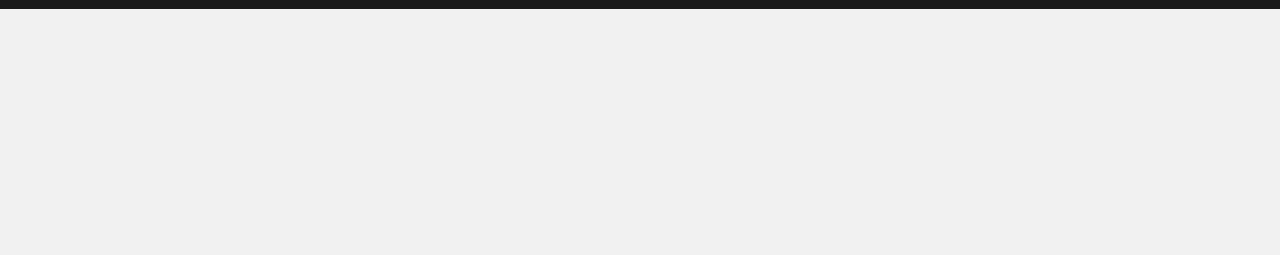
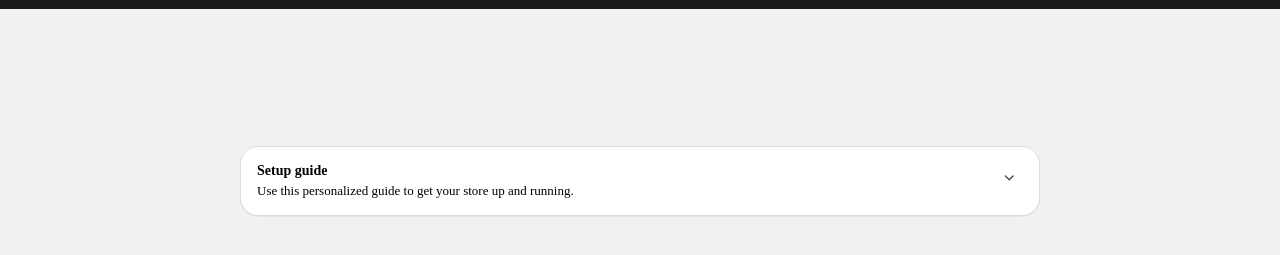
Before and after one commit to Folayimi/Front-Hackaton, a plain HTML site: page index.html in a window 1280 px wide. Shown: the part 315-570 px from the top of the page. Drawn offline with Linux system fonts and the light colour scheme.

Commit message:
made changes

```diff
--- a/app.css
+++ b/app.css
@@ -37,6 +37,7 @@ body {
   border-radius: 8px;
   border: 1px solid var(--stroke-s-200, #616161);
   background: var(--grey-g-200, #303030);
+  cursor: pointer;
 }
 .searchBar:hover {
   border: 1px solid var(--stroke-s-100, #e1e1e1);
@@ -111,6 +112,63 @@ body {
   background: #36fba1;
 }
 
+.content {
+  width: 100%;
+  display: flex;
+  justify-content: center;
+  align-items: center;
+}
+
+.content > .setup-guide {
+  margin-top: 105px;
+  width: 100%;
+  display: flex;
+  flex-direction: column;
+  gap: 16px;
+  flex: 0 1 800px;
+  padding: 8px;
+  border-radius: 18px;
+  border: 1px solid var(--stroke-s-50, #dbdbdb);
+  background: var(--White, #fff);
+  box-shadow: 0px 1px 0px 0px rgba(0, 0, 0, 0.05);
+}
+
+.setup-guide > .top {
+  display: flex;
+  padding: 8px;
+  justify-content: space-between;
+  align-items: flex-start;
+  align-self: stretch;
+}
+
+.top > .left {
+  display: flex;
+  flex-direction: column;
+  align-items: flex-start;
+  gap: 16px;
+}
+
+.left > .dscrb {
+  display: flex;
+  flex-direction: column;
+  align-items: flex-start;
+  gap: 4px;
+  font-weight: 400;
+  font-size: 13px;
+}
+
+.dscrb h1 {
+  font-weight: 600;
+  font-size: 14px;
+}
+
+.top > .chevron {
+  display: flex;
+  padding: 4px;
+  align-items: flex-start;
+  cursor: pointer;
+}
+
 @media screen and (max-width: 768px) {
   .menuR > .profile-box {
     display: flex;
@@ -122,9 +180,14 @@ body {
     font-size: 12px;
     font-weight: 500;
     color: var(--font-light, #e3e3e3);
+    border: 2px solid transparent;
   }
 
   .menuR > .notif-box {
     background: transparent;
   }
+
+  .content > .setup-guide {
+    border-radius: 0px;
+  }
 }
--- a/app.js
+++ b/app.js
@@ -1,8 +1,18 @@
 // Your javascript goes here
-BrandLogo = document.getElementById("brand-logo");
-Name = document.getElementById("nameCtn");
-NotificationBox = document.getElementById("notif-box");
-ProfileBox = document.getElementById("profile-box");
+const BrandLogo = document.getElementById("brand-logo");
+const Name = document.getElementById("nameCtn");
+const SearchBox = document.getElementById("search-box");
+const NotificationBox = document.getElementById("notif-box");
+const ProfileBox = document.getElementById("profile-box");
+
+if (window.innerWidth < 768) {
+  Name.style.display = "none";
+  BrandLogo.src = "https://crushingit.tech/hackathon-assets/shopify-icon.svg";
+} else {
+  Name.style.display = "block";
+  BrandLogo.src =
+    "https://crushingit.tech/hackathon-assets/shopify-icon-desktop.svg";
+}
 
 window.addEventListener("resize", () => {
   if (window.innerWidth < 768) {
@@ -15,15 +25,25 @@ window.addEventListener("resize", () => {
   }
 });
 
+// SearchBox.addEventListener("mousedown", () => {
+//   console.log("pressed");
+//   SearchBox.style.border = "2px solid var(--White, #fff)";
+// });
+
 NotificationBox.addEventListener("click", () => {
-  console.log("clicked");
   NotificationBox.style.background = "var(--font-mid-2, #616161)";
-  NotificationBox.style.boxShadow =
-    " 0px 0px 0px 3px #005bd3, 0px 0px 0px 1px #000";
+  if (window.innerWidth >= 768) {
+    NotificationBox.style.boxShadow =
+      " 0px 0px 0px 3px #005bd3, 0px 0px 0px 1px #000";
+  }
 });
 
 ProfileBox.addEventListener("click", () => {
-  console.log("clicked");
   ProfileBox.style.background = "var(--font-mid-2, #616161)";
-  ProfileBox.style.boxShadow = " 0px 0px 0px 3px #005bd3, 0px 0px 0px 1px #000";
+  if (window.innerWidth >= 768) {
+    ProfileBox.style.boxShadow =
+      " 0px 0px 0px 3px #005bd3, 0px 0px 0px 1px #000";
+  } else {
+    ProfileBox.style.border = "2px solid #616161";
+  }
 });
--- a/index.html
+++ b/index.html
@@ -21,7 +21,7 @@
             id="brand-logo"
           />
         </div>
-        <div class="searchBar">
+        <div class="searchBar" id="search-box">
           <svg
             xmlns="http://www.w3.org/2000/svg"
             width="20"
@@ -65,6 +65,36 @@
           </div>
         </div>
       </div>
+      <div class="content">
+        <div class="setup-guide">
+          <div class="top">
+            <div class="left">
+              <div class="dscrb">
+                <h1>Setup guide</h1>
+                <p>
+                  Use this personalized guide to get your store up and running.
+                </p>
+              </div>
+            </div>
+            <div class="chevron">
+              <svg
+                width="20"
+                height="20"
+                viewBox="0 0 21 20"
+                fill="none"
+                xmlns="http://www.w3.org/2000/svg"
+              >
+                <path
+                  fill-rule="evenodd"
+                  clip-rule="evenodd"
+                  d="M6.21967 8.46967C6.51256 8.17678 6.98744 8.17678 7.28033 8.46967L10.75 11.9393L14.2197 8.46967C14.5126 8.17678 14.9874 8.17678 15.2803 8.46967C15.5732 8.76256 15.5732 9.23744 15.2803 9.53033L11.2803 13.5303C10.9874 13.8232 10.5126 13.8232 10.2197 13.5303L6.21967 9.53033C5.92678 9.23744 5.92678 8.76256 6.21967 8.46967Z"
+                  fill="#4A4A4A"
+                />
+              </svg>
+            </div>
+          </div>
+        </div>
+      </div>
     </div>
 
     <script src="./app.js"></script>
```
